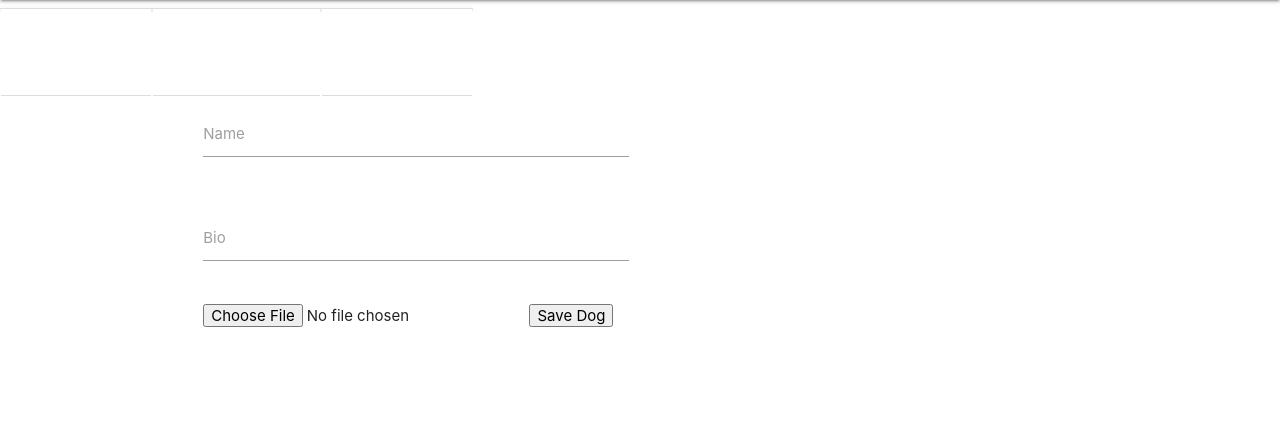
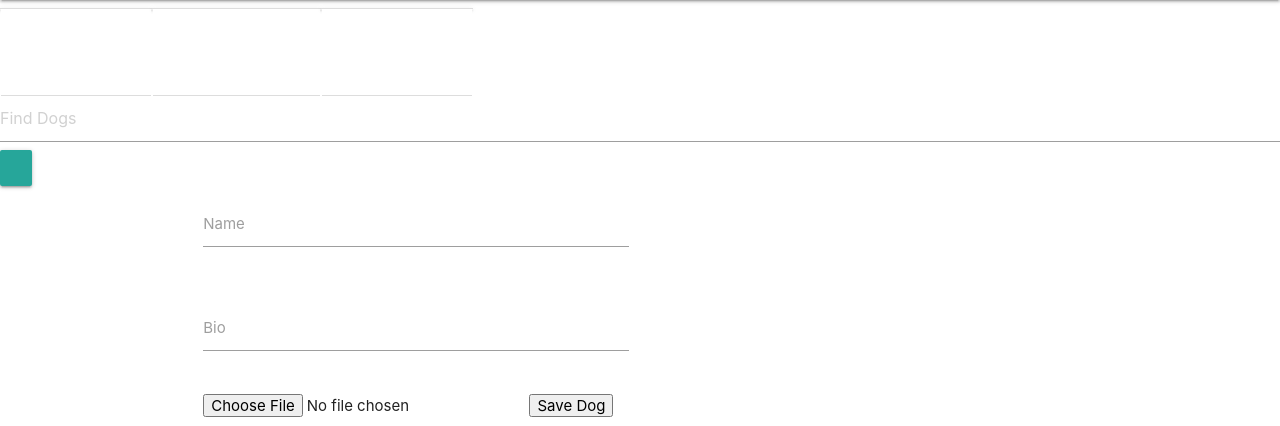
Before and after one commit to chi-cicadas-2015/hey-9, a Rails app: page /dogs/new in a window 1280 px wide. Shown: the part 64-490 px from the top of the page. Run offline with Rails 7, Linux system fonts and the light colour scheme; a user stored in the database is signed in; style sheets or scripts are compiled from the project's sources; parts of the project's set-up code (start-up, migrations or seed data) failed here and were passed over; some libraries are stand-ins or nearby versions.

Commit message:
write dog model methods that find friends/enemies.add dog search
create the find_good_dogs and find_bad_dogs methods, include them in the dog/_profile partial.  add a universal dog search bar at top of page.  win, constantly.

```diff
--- a/app/controllers/dogs_controller.rb
+++ b/app/controllers/dogs_controller.rb
@@ -3,12 +3,16 @@
 
   def index
      if session[:user_id] != nil
-        @forecast_data = forecast_data
-        @user = User.find(session[:user_id])
+      @forecast_data = forecast_data
+      @user = User.find(session[:user_id])
+      if params[:search]
+        @dogs = Dog.search(params[:search]).order("created_at DESC")
+      else
         @dogs = @user.dogs
-      else
+      end
+     else
         redirect_to "/sessions/new"
-      end
+     end
   end
 
   def new
--- a/app/helpers/dogs_helper.rb
+++ b/app/helpers/dogs_helper.rb
@@ -1,3 +1,4 @@
 module DogsHelper
 
+
 end
--- a/app/views/dogs/_profile.html.erb
+++ b/app/views/dogs/_profile.html.erb
@@ -10,10 +10,10 @@
         <div class="collapsible-header">Dogs <%= dog.name %> Follows</div>
         <div class="collapsible-body">
           <ul class="collection">
-            <% dog.followings.each do |friend| %>
+            <% dog.find_good_dogs do |dog| %>
               <li class="collection-item avatar">
                 <a href="/dogs/<%= friend.id %>">
-                  <span class="title"><%=friend.name%></span>
+                  <span class="title"><%=dog.name%></span>
                 </a>
               </li>
             <% end %>
--- a/app/views/layouts/application.html.erb
+++ b/app/views/layouts/application.html.erb
@@ -113,6 +113,14 @@
       })
     })
     </script>
+    <%= form_tag(dogs_path, :method => "get", class: "navbar-form", id: "search-form") do %>
+    <div class="input-append">
+      <%= text_field_tag :search, params[:search], class: "span2", placeholder: "Find Dogs" %>
+      <!-- In order to have the "search" icon int the button, we need to use plain HTML instead
+           of using a Rails form helper -->
+      <button class="btn" type="submit" value="search"><i class="icon-search"></i></button>
+    </div>
+  <% end %>
 <%= yield %>
 
 </body>
```
Also changed, not shown: app/controllers/event_invitations_controller.rb (+0 -10 lines), app/helpers/application_helper.rb (+18 -0 lines), app/models/dog.rb (+22 -0 lines).
